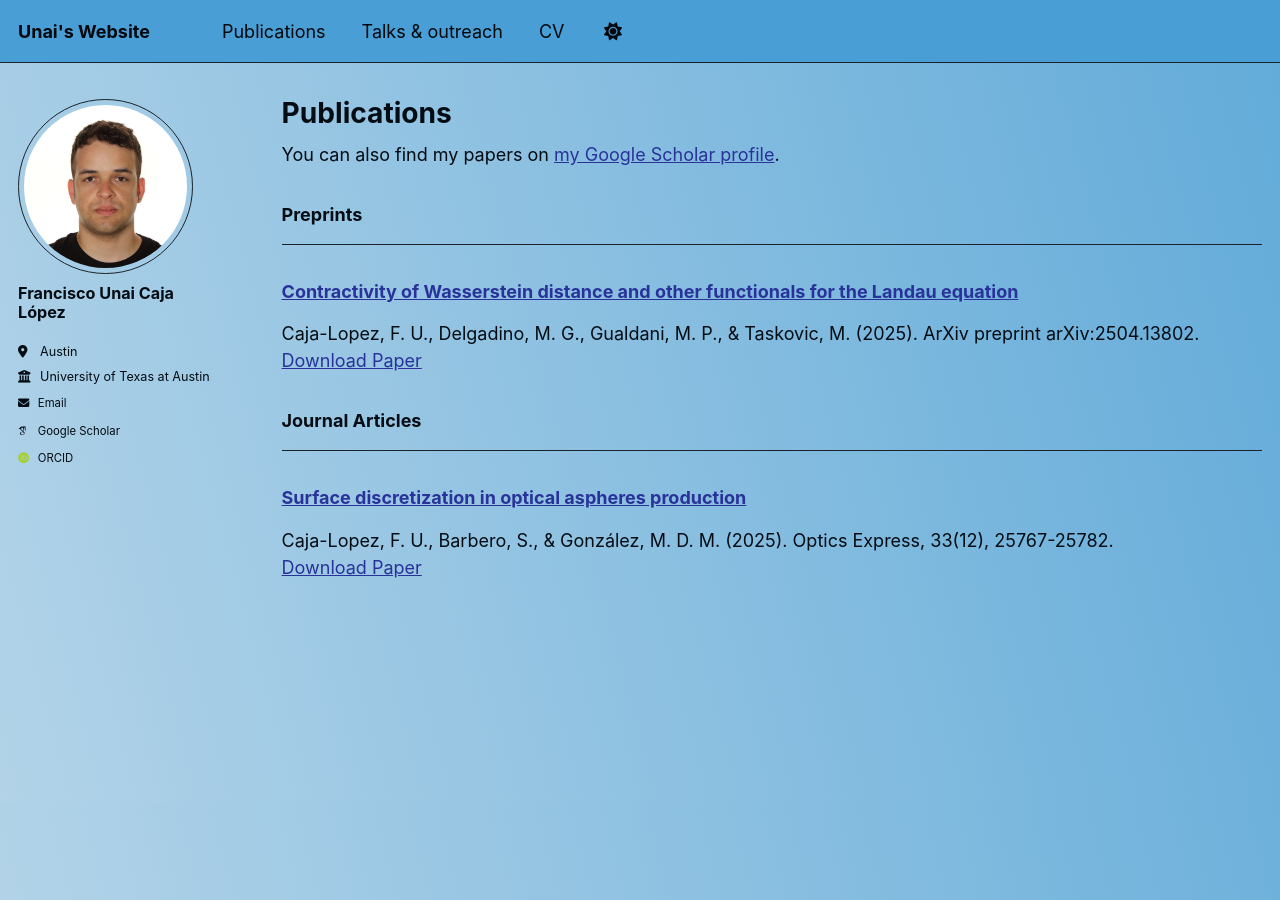
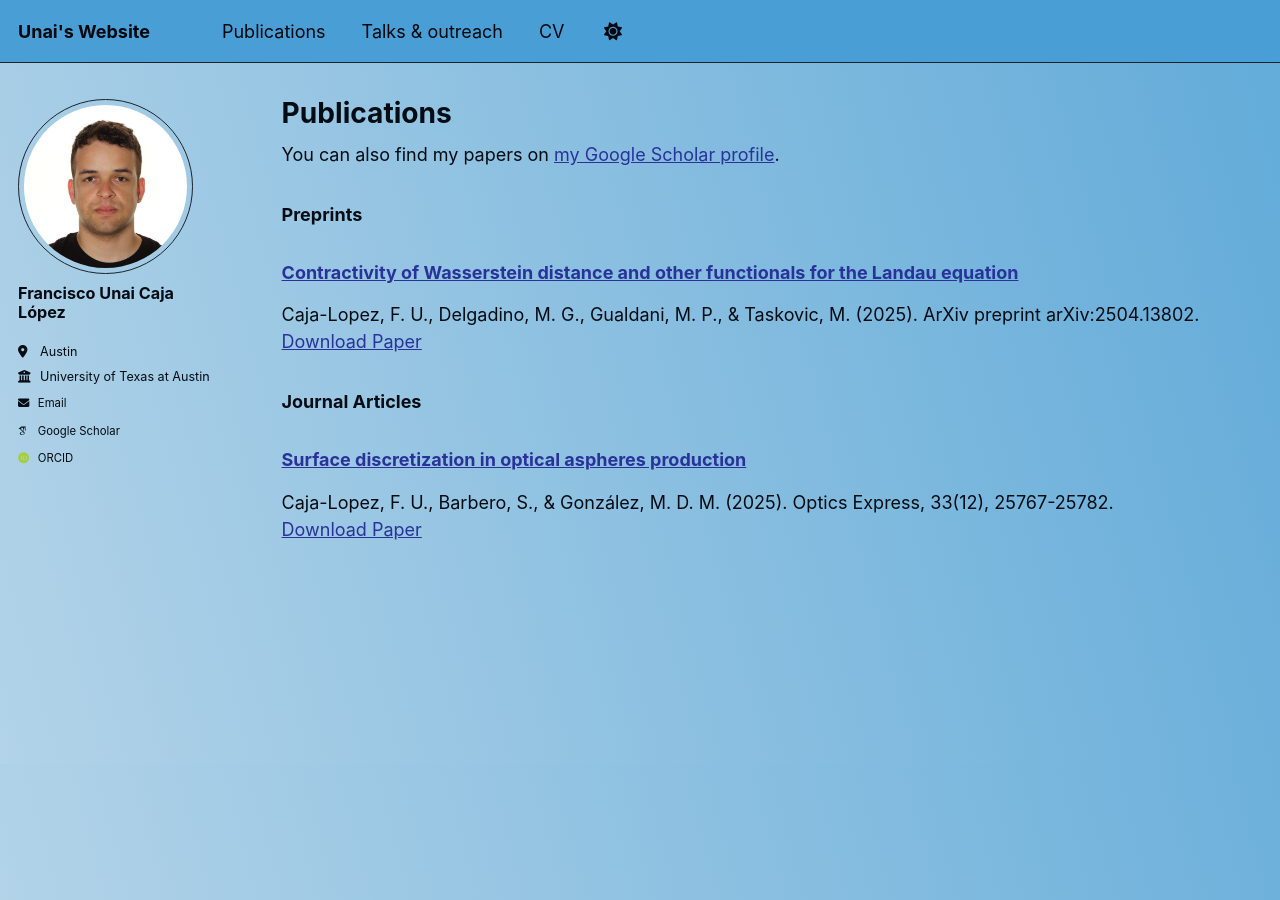
Before and after one commit to UnaiCaja/UnaiCaja.github.io, a Jekyll site: the page built from _pages/publications.html, in a window 1280 px wide. Built offline with Jekyll 4.4.1, drawn with Linux system fonts in a browser that asks for light colours; some web fonts are replaced.

Commit message:
Revert "Prueba margin 0"
This reverts commit 9450f0c137c9e361559686c4b6d208497d2400d2.

```diff
--- a/_pages/publications.html
+++ b/_pages/publications.html
@@ -20,7 +20,7 @@ author_profile: true
         {% continue %}
       {% endif %}
       {% unless title_shown %}
-        <h2>{{ category[1].title }}</h2><hr />
+        <h2>{{ category[1].title }}</h2><!--<hr /> -->
         {% assign title_shown = true %}
       {% endunless %}
       {% include archive-single.html %}
--- a/_sass/layout/_base.scss
+++ b/_sass/layout/_base.scss
@@ -37,7 +37,6 @@ h1 {
 }
 
 h2 {
-  margin-bottom:  0;
   font-size: $type-size-4;
 }
 
```
